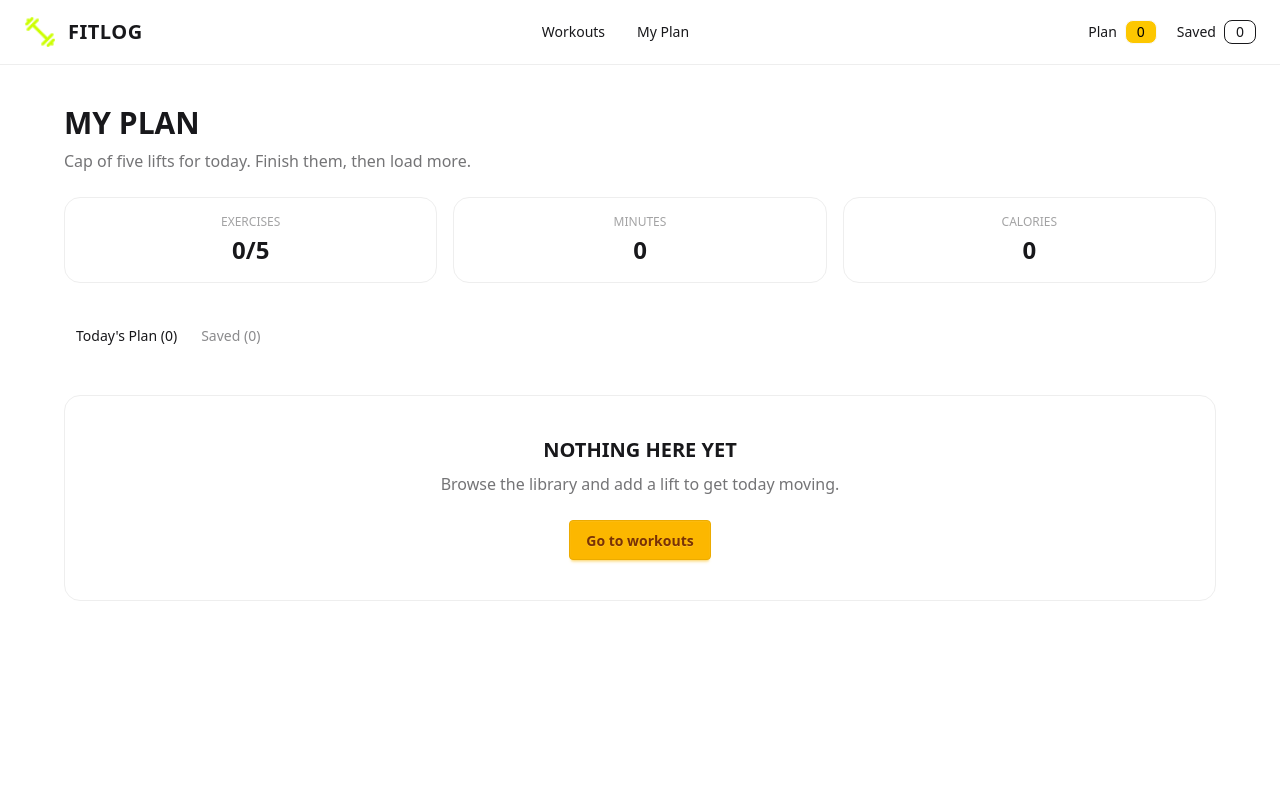
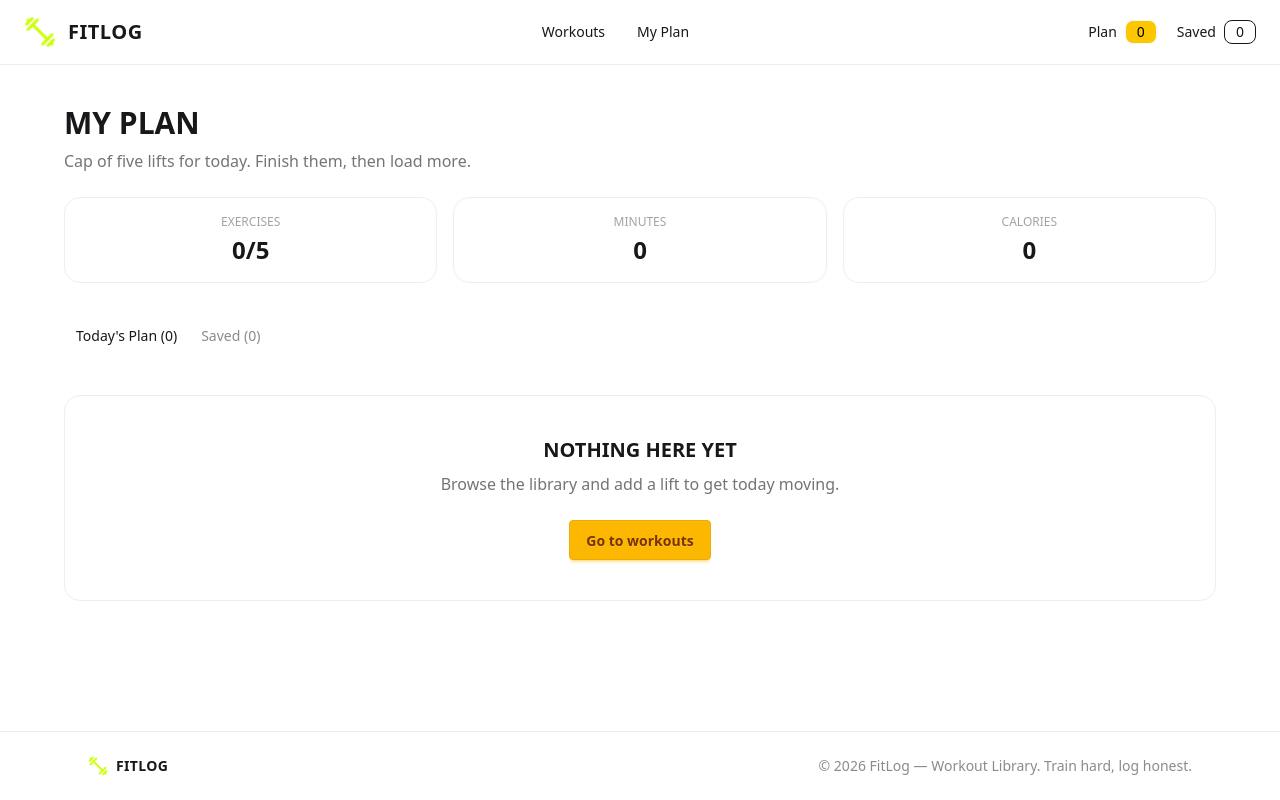
Before and after one commit to RashedGeek/assign-6, a Next.js app: page /my-plan in a window 1280 px wide. Built offline with nearby package versions, Linux system fonts and the light colour scheme.

Commit message:
footer done yet some touch-up still require

```diff
--- a/src/app/components/Footer.tsx
+++ b/src/app/components/Footer.tsx
@@ -1,11 +1,20 @@
-import React from 'react';
+import Image from "next/image";
+import Link from "next/link";
+import logo from "@/assets/logo.png";
 
-const Footer = () => {
-    return (
-        <div>
+export default function Footer() {
+  return (
+    <footer className="mt-auto border-t border-base-300 bg-base-100">
+      <div className="mx-auto flex max-w-6xl flex-col items-center gap-3 px-6 py-6 text-center sm:flex-row sm:justify-between sm:text-left">
+        <Link href="/" className="flex items-center gap-2">
+          <Image src={logo} alt="FitLog logo" width={20} height={20} />
+          <span className="text-sm font-bold tracking-wide">FITLOG</span>
+        </Link>
 
-        </div>
-    );
-};
-
-export default Footer;
+        <p className="text-sm text-base-content/50">
+          © 2026 FitLog — Workout Library. Train hard, log honest.
+        </p>
+      </div>
+    </footer>
+  );
+}
--- a/src/app/layout.tsx
+++ b/src/app/layout.tsx
@@ -5,6 +5,7 @@
 import { Geist, Geist_Mono } from "next/font/google";
 import "./globals.css";
 import { ToastProvider } from "@/context/ToastContext";
+import Footer from "./components/Footer";
 
 const geistSans = Geist({
   variable: "--font-geist-sans",
@@ -33,6 +34,7 @@
     <FitlogProvider>
       <Navbar />
       {children}
+      <Footer />
     </FitlogProvider>
   </ToastProvider>
 </body>
```
